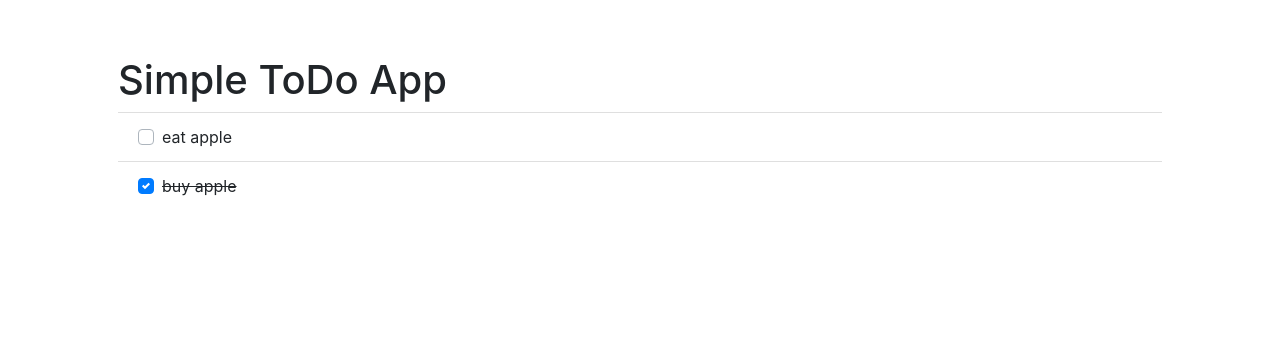
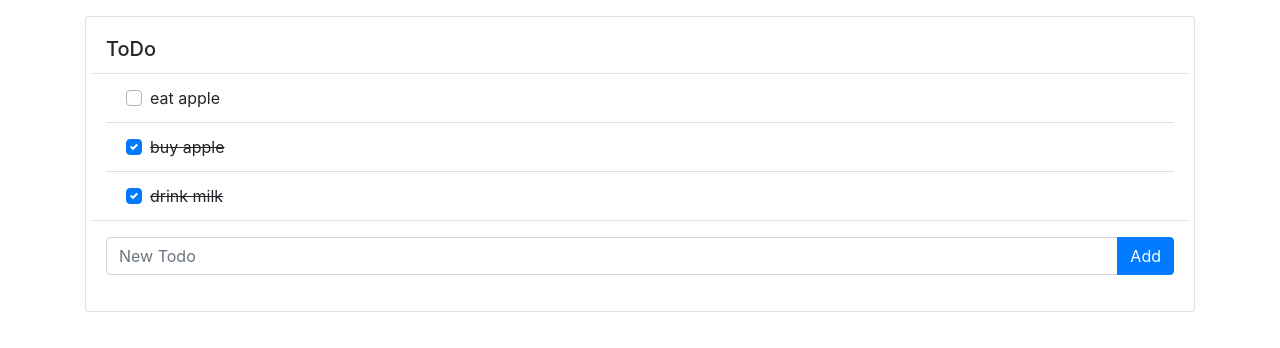
Before and after one commit to michaelbeutler/React-Todo, a React (Create React App) app: page / in a window 1280 px wide. Shown: the top 348 px of the page. Built offline with nearby package versions, Linux system fonts and the light colour scheme.

Commit message:
added todoform component + basic functions

```diff
--- a/src/components/App.js
+++ b/src/components/App.js
@@ -1,14 +1,13 @@
 import React from 'react';
 import 'bootstrap/dist/css/bootstrap.min.css';
 import TodoList from './TodoList';
+import TodoForm from './TodoForm';
 
-const App = () => {
-  return (
-    <div className="app container mt-2 p-5 ">
-      <h1>Simple ToDo App</h1>
-
-      <TodoList items={
-        [
+export default class App extends React.Component {
+  constructor(props) {
+    super(props);
+    this.state = {
+      items: [
         {
           id: 1,
           completed: false,
@@ -18,12 +17,45 @@ const App = () => {
           id: 2,
           completed: true,
           text: "buy apple"
+        },
+        {
+          id: 3,
+          completed: true,
+          text: "drink milk"
         }
       ]
-      } />
+    };
+    this.addTodoItem = this.addTodoItem.bind(this);
+  }
+  addTodoItem(todo) {
+    todo.id = todo.id ? todo.id : this.state.items.length + 1;
+    todo.completed = todo.completed ? todo.completed : false;
+    let items = this.state.items;
+    items.push(todo);
+    this.setState({ items: items });
+  }
+  render() {
+    return (
+      <div className="app container mt-3" >
+        <div className="card">
+          <div className="card-body">
+            <h5 className="card-title">ToDo</h5>
 
+            <div className="row border-top">
+              <div className="col">
+                <TodoList items={this.state.items} />
+              </div>
+            </div>
+
+            <div className="row border-top pt-3">
+              <div className="col">
+                <TodoForm add={this.addTodoItem} />
+              </div>
+            </div>
+
+          </div>
+        </div>
       </div>
     );
   }
-
-export default App;
+}
--- /dev/null
+++ b/src/components/TodoForm.js
@@ -0,0 +1,35 @@
+import React from 'react';
+
+export default class TodoForm extends React.Component {
+    constructor(props) {
+        super(props);
+        this.state = {
+            add: props.add,
+            input: null
+        }
+        this.handleSubmit = this.handleSubmit.bind(this);
+        this.handleKeyDown = this.handleKeyDown.bind(this);
+    }
+    handleSubmit(e) {
+        e.preventDefault();
+        if (this.state.input.value.length > 0) {
+            this.state.add({ text: this.state.input.value });
+            this.state.input.value = '';
+        }
+    }
+    handleKeyDown(e) {
+        this.setState({ input: e.target });
+    }
+    render() {
+        return (
+            <form onSubmit={this.handleSubmit}>
+                <div className="input-group mb-3">
+                    <input onKeyDown={this.handleKeyDown} type="text" className="form-control" placeholder="New Todo" aria-label="New Todo" aria-describedby="button-addon2" />
+                    <div className="input-group-append">
+                        <button className="btn btn-primary" type="submit" id="button-addon2">Add</button>
+                    </div>
+                </div>
+            </form>
+        );
+    }
+}
--- a/src/components/TodoItem.js
+++ b/src/components/TodoItem.js
@@ -19,7 +19,12 @@ export default class TodoItem extends React.Component {
                 <div className="custom-control custom-checkbox">
                     <input checked={this.state.completed} type="checkbox" onChange={this.handleChange} className="custom-control-input" id={"check" + this.state.id} />
                     <label className="custom-control-label" htmlFor={"check" + this.state.id} style={{
-                        textDecoration: this.state.completed ? 'line-through' : 'none'
+                        textDecoration: this.state.completed ? 'line-through' : 'none',
+                        userSelect: 'none',
+                        KhtmlUserSelect: 'none',
+                        msUserSelect: 'none',
+                        WebkitUserSelect: 'none',
+                        cursor: 'pointer'
                     }} >{this.state.text}</label>
                 </div>
             </li>
```
Also changed, not shown: src/components/TodoList.js (line endings or trailing spaces), 1 other file (tests, documents, lock files or other folders). Lines whose indentation alone changed are shown as unchanged.
